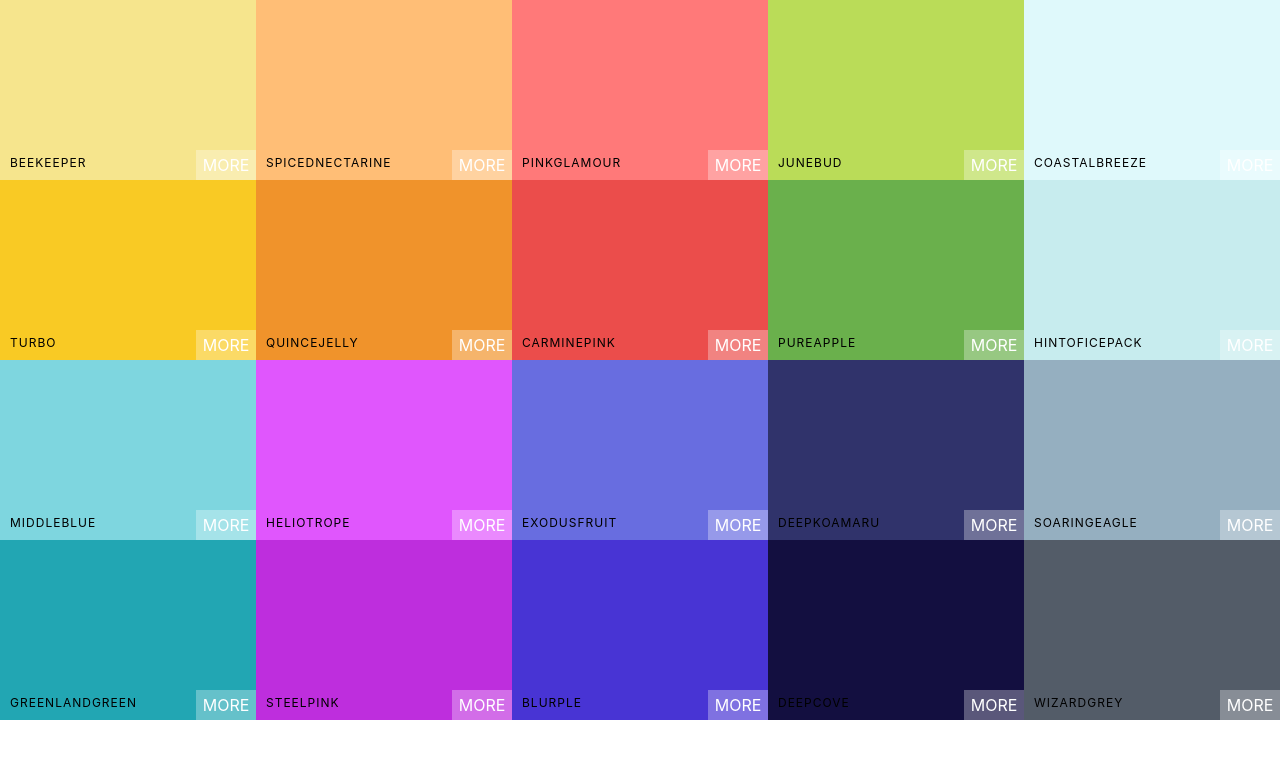
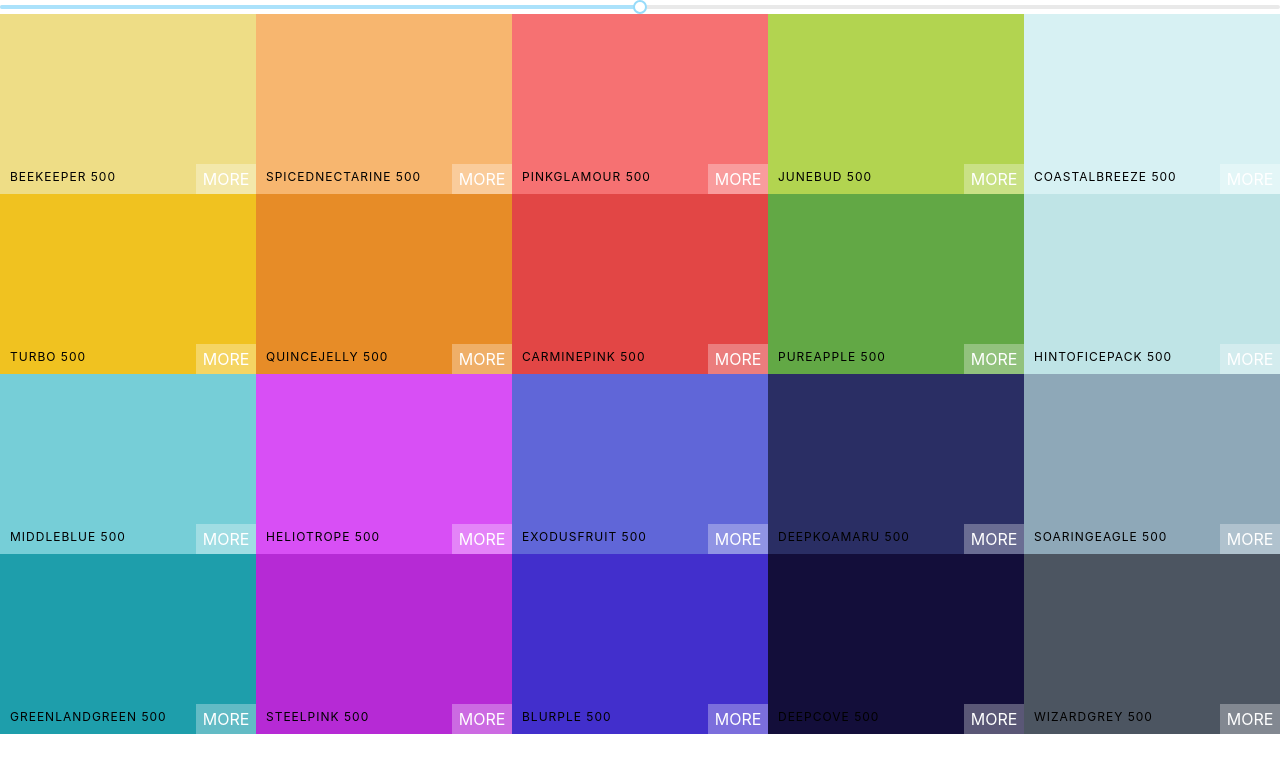
Before and after one commit to RockDrigo78/React_color_app, a React (Create React App) app: page / in a window 1280 px wide. Shown: the top 772 px of the page. Built offline with nearby package versions, Linux system fonts and the light colour scheme.

Commit message:
add unstyled color shade slider

```diff
--- a/package.json
+++ b/package.json
@@ -4,6 +4,7 @@
   "private": true,
   "dependencies": {
     "chroma-js": "^2.0.6",
+    "rc-slider": "^8.7.1",
     "react": "^16.10.1",
     "react-copy-to-clipboard": "^5.0.1",
     "react-dom": "^16.10.1",
--- a/src/App.js
+++ b/src/App.js
@@ -5,10 +5,9 @@
 
 class App extends Component {
   render() {
-    console.log(generatePalette(seedColors[4]));
     return (
-      <div className="App">
-        <Palette {...seedColors[4]} />
+      <div>
+        <Palette palette={generatePalette(seedColors[4])} />
       </div>
     );
   }
--- a/src/Palette.js
+++ b/src/Palette.js
@@ -1,15 +1,31 @@
 import React, { Component } from 'react';
 import ColorBox from './ColorBox';
 import './Palette.css';
-//import { generatePalette } from './colorHelpers';
+import Slider from 'rc-slider';
+import 'rc-slider/assets/index.css';
 
 class Palette extends Component {
+    constructor(props) {
+        super(props);
+        this.state = { level: 500 };
+        this.changeLevel = this.changeLevel.bind(this);
+    }
+
+    changeLevel(newLevel) {
+        this.setState({ level: newLevel });
+    }
+
     render() {
-        const colorBoxes = this.props.colors.map(color => (
-           <ColorBox background={color.color} name={color.name} />
+        const { colors } = this.props.palette;
+        const { level } = this.state;
+        const colorBoxes = colors[level].map(color => (
+           <ColorBox background={color.hex} name={color.name} />
         ));
         return(
             <div className="Palette">
+                <Slider defaultValue={level}
+                min={100} max={900} step={100}
+                onAfterChange= {this.changeLevel} />
                 {/* navbar comes here */}
                 <div className="Palette-colors">
                     {colorBoxes}
```
Also changed, not shown: 1 other file (tests, documents, lock files or other folders).
